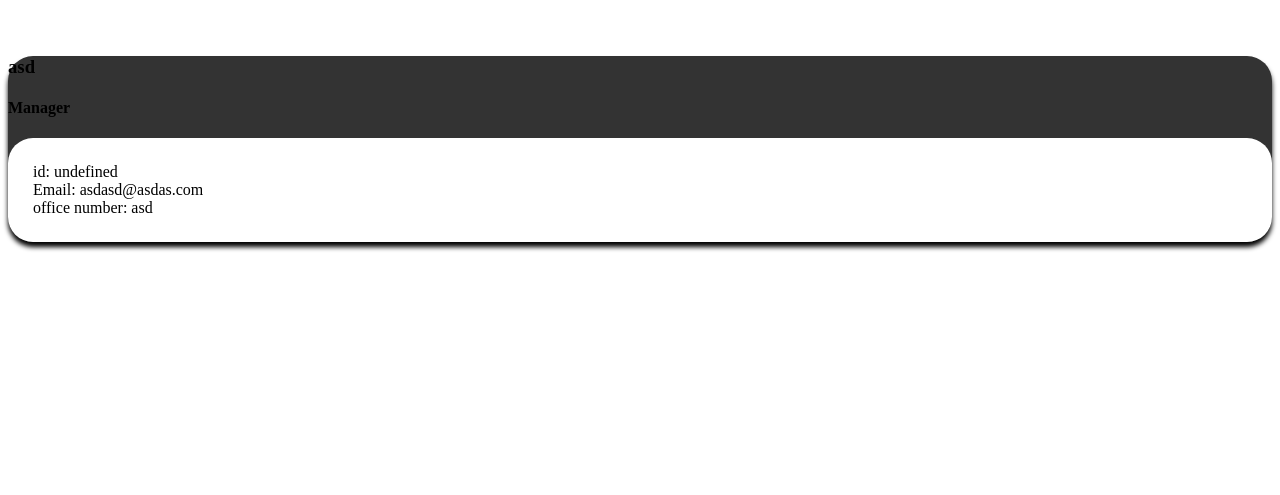
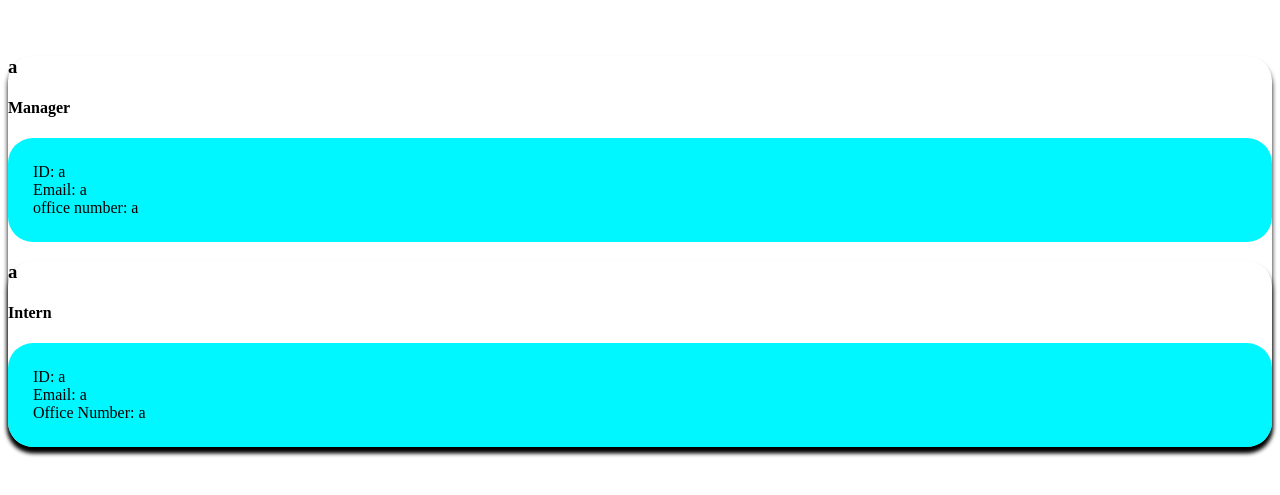
Before and after one commit to craftersol728/Team-profile-management, a website: page result/output.html in a window 1280 px wide. Shown: the part 61-556 px from the top of the page. Drawn offline with Linux system fonts and the light colour scheme.

Commit message:
fixed undefined bug

```diff
--- a/result/output.html
+++ b/result/output.html
@@ -8,7 +8,7 @@
     <style>
         .member {
             width: auto;
-            background-color: #333;
+            background-color: #white;
             padding: 25px
             margin: 50px;
             border-radius:25px;
@@ -16,25 +16,33 @@
         }
         .inner{
             width: auto;
-            background-color: white;
+            background-color: rgb(0, 247, 255);
             padding: 25px;
             border-radius: 25px;
         }
     </style>
 </head>
 <body>
-    <div style="width: 100%; height: auto; text-align: center; background-color: rgb(192, 255, 234);">
+<div style="width: 100%; height: auto; text-align: center; background-color: rgb(192, 255, 234);">
             <h1> This Team </h1>
         </div>
         <br>
         <div class="container">
             <div class="row"><div class ="col-sm member">
-    <h3>asd</h3>
+    <h3>a</h3>
     <h4>Manager</h4>
     <div class = "inner">
-    id: undefined </br>
-    Email: asdasd@asdas.com </br>
-    office number: asd
+    ID: a </br>
+    Email: a </br>
+    office number: a
+    </div><div class="col-sm member">
+    <h3>a</h3>
+    <h4>Intern</h4>
+    <div class="inner">
+    ID: a</br>
+    Email: a</br>
+    Office Number: a
+    </div>
     </div></div>
     </div>
     </body>
```
Also changed, not shown: index.js (+7 -7 lines).
